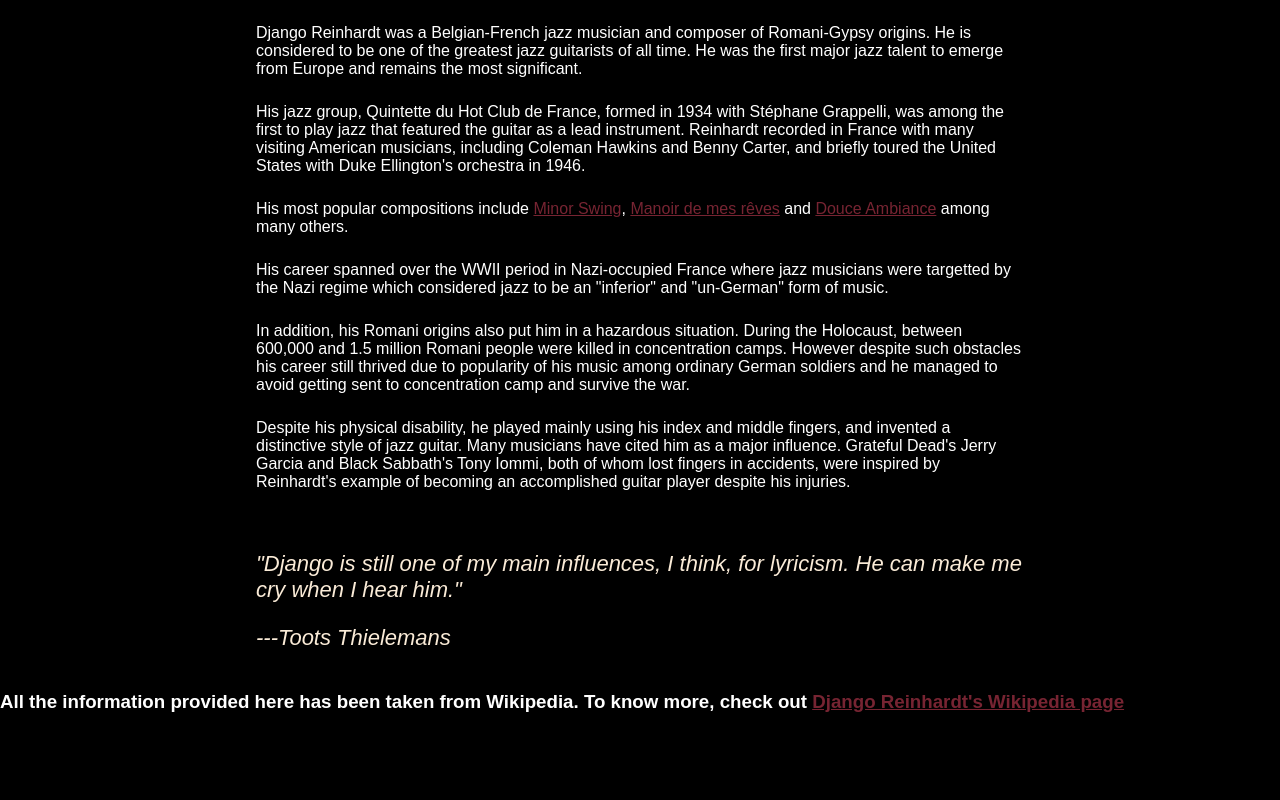
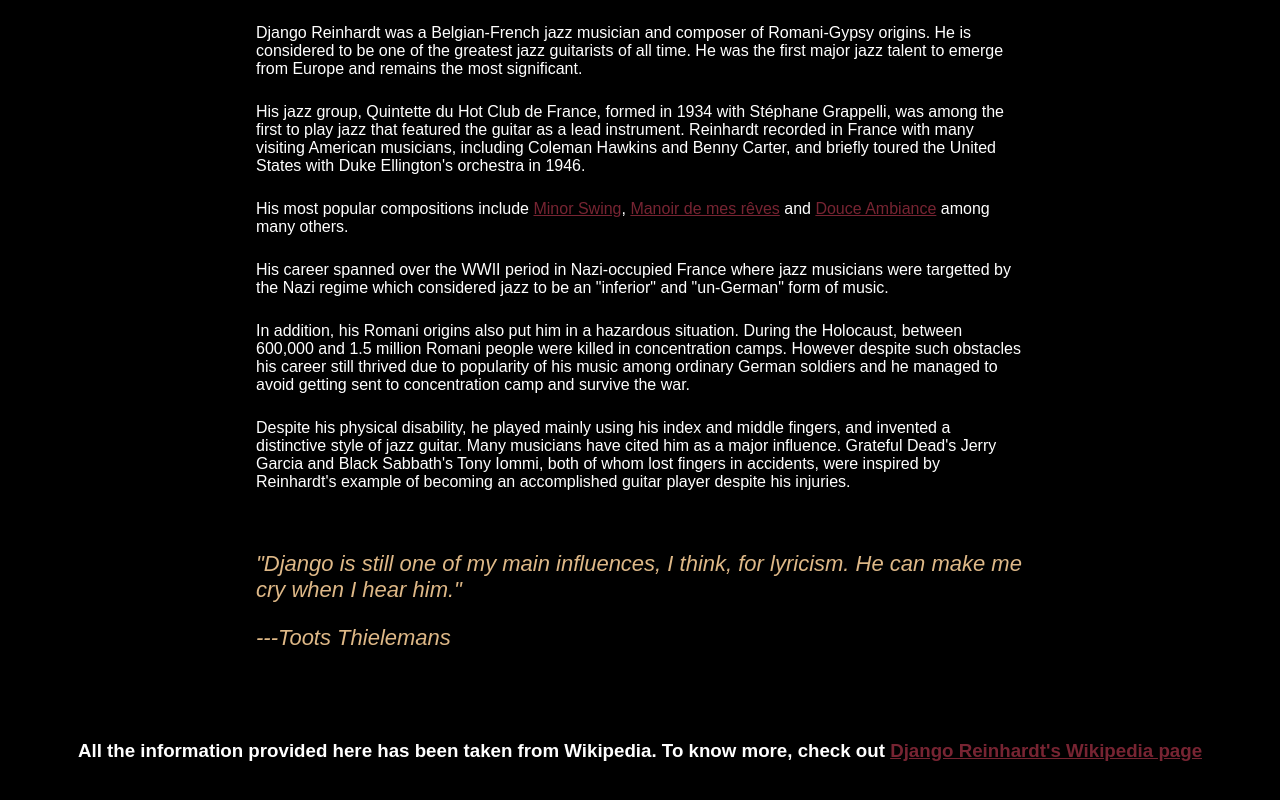
Before and after one commit to mansko10/django-reinhardt-tribute-page, a plain HTML site: page index.html in a window 1280 px wide. Shown: the part 566-1366 px from the top of the page. Before the commit the page ends 1298 px from the top, so only its background shows below. Drawn offline with Linux system fonts and the light colour scheme.

Commit message:
Add style to credit div

```diff
--- a/style.css
+++ b/style.css
@@ -48,5 +48,10 @@ a {
     font-size: 22px;
     font-style: italic;
     cursor: default;
-    color: antiquewhite;
+    color: burlywood;
 }
+
+.credit {
+    text-align: center;
+    padding: 30px 0;
+}
```
